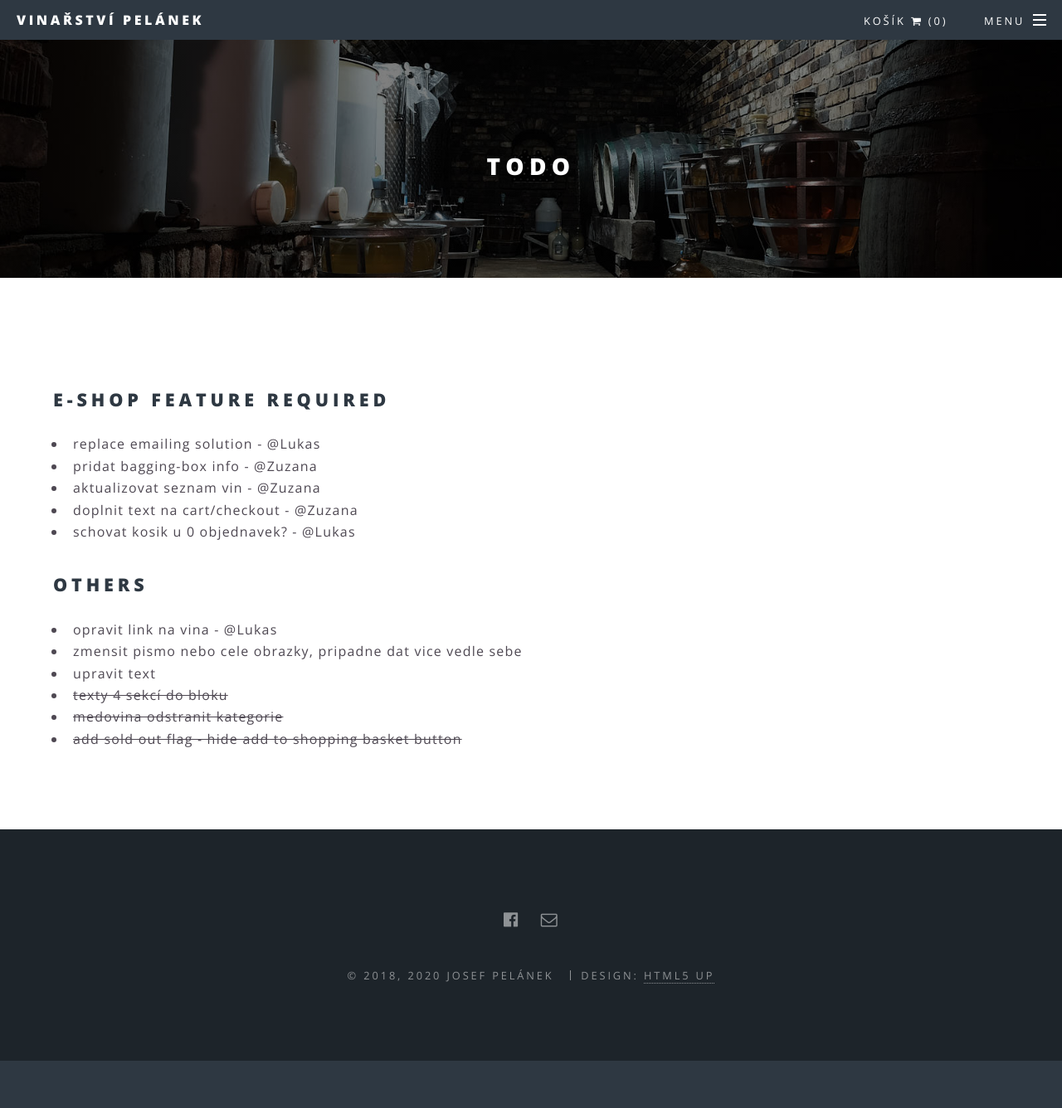
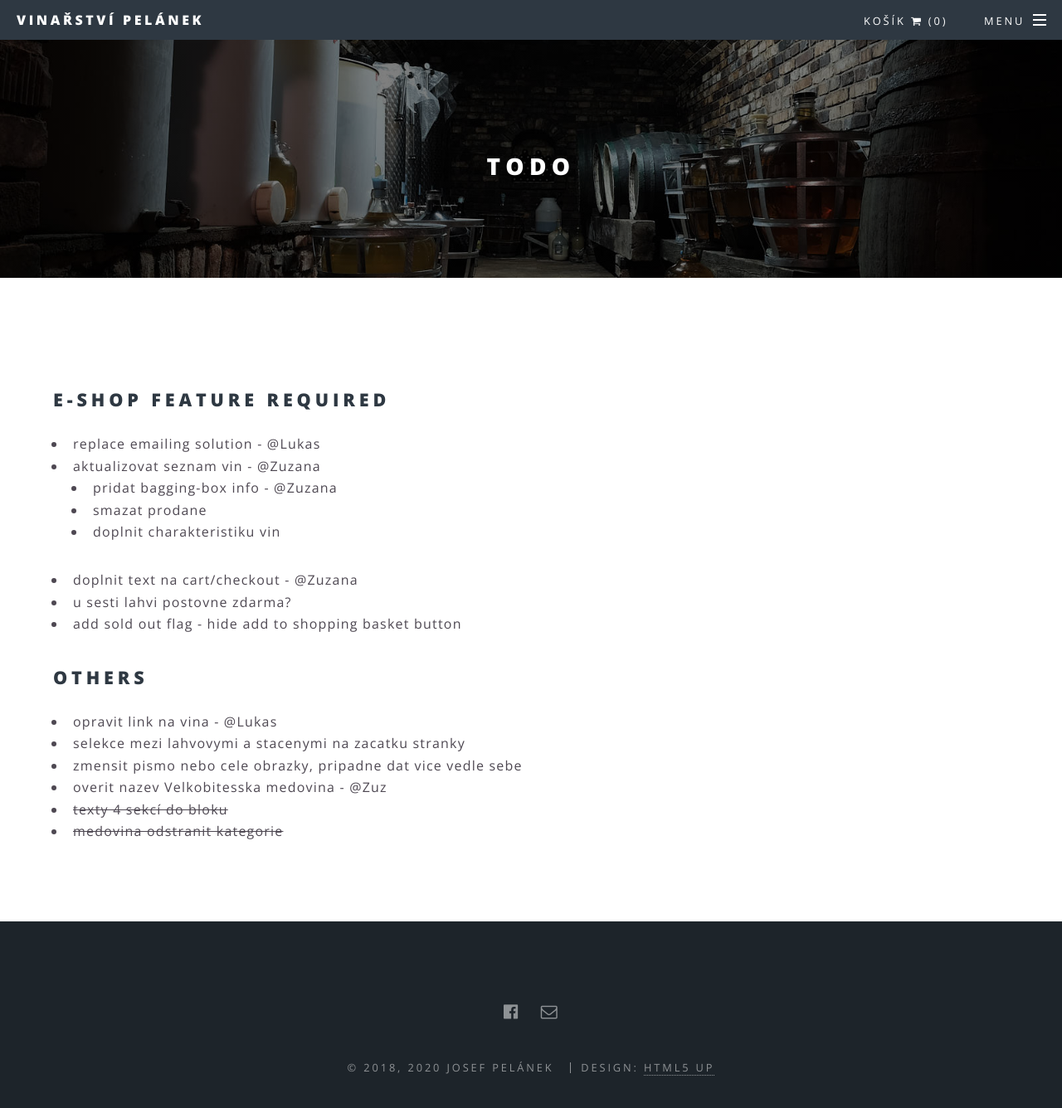
Before and after one commit to luk355/vinarstvi-pelanek, a Jekyll site: the page built from TODO.md, in a window 1280 px wide and 1390 px high. Shown: the top 1336 px of the window at 83% size. Built offline with Jekyll 4.4.1, drawn with Linux system fonts in a browser that asks for light colours; our own code applies the rules of GitHub Pages for plain Markdown files.

Commit message:
chore: changes

```diff
--- a/TODO.md
+++ b/TODO.md
@@ -3,16 +3,19 @@
 ## E-shop feature required
 
 * replace emailing solution - @Lukas
-* pridat bagging-box info - @Zuzana
 * aktualizovat seznam vin - @Zuzana
+    * pridat bagging-box info - @Zuzana
+    * smazat prodane
+    * doplnit charakteristiku vin
 * doplnit text na cart/checkout - @Zuzana
-* schovat kosik u 0 objednavek? - @Lukas
+* u sesti lahvi postovne zdarma?
+* add sold out flag - hide add to shopping basket button
 
 ## others
 
 * opravit link na vina - @Lukas
+* selekce mezi lahvovymi a stacenymi na zacatku stranky
 * zmensit pismo nebo cele obrazky, pripadne dat vice vedle sebe
-* upravit text
+* overit nazev Velkobitesska medovina - @Zuz
 * ~~texty 4 sekcí do bloku~~
 * ~~medovina odstranit kategorie~~
-* ~~add sold out flag - hide add to shopping basket button~~
--- a/checkout.html
+++ b/checkout.html
@@ -11,6 +11,7 @@ exclude: true
   <ul>
     <li>Jak se bude posilat?</li>
     <li>Kdy to dojde?</li>
+    <li>Jak se to bude platit?</li>
     <li>Osobni vyzvednuti?</li>
     <li>Zobrazit pouze staticke informace o objednavce</li>
   </ul>
```
Also changed, not shown: wine_list.html (+0 -8 lines).
